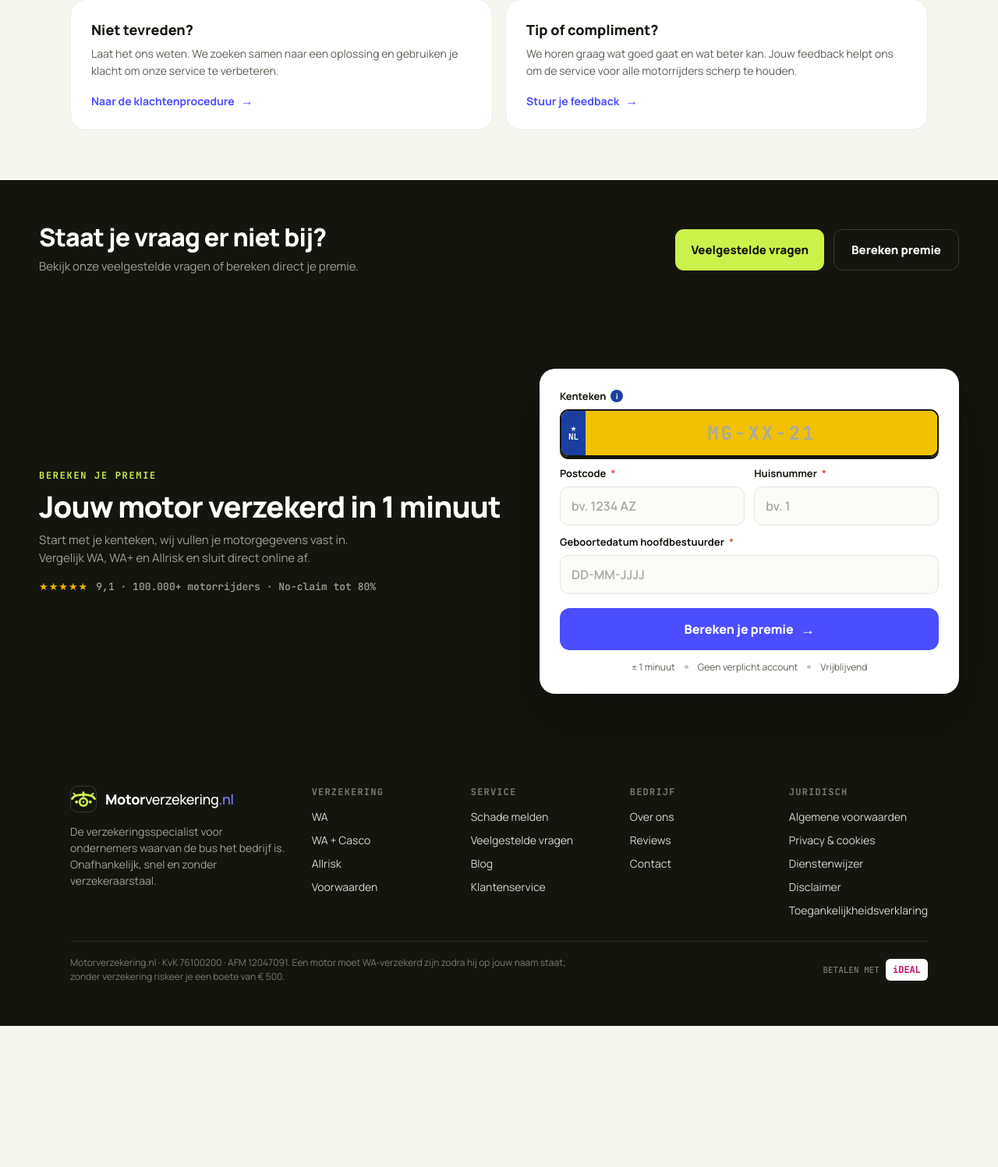
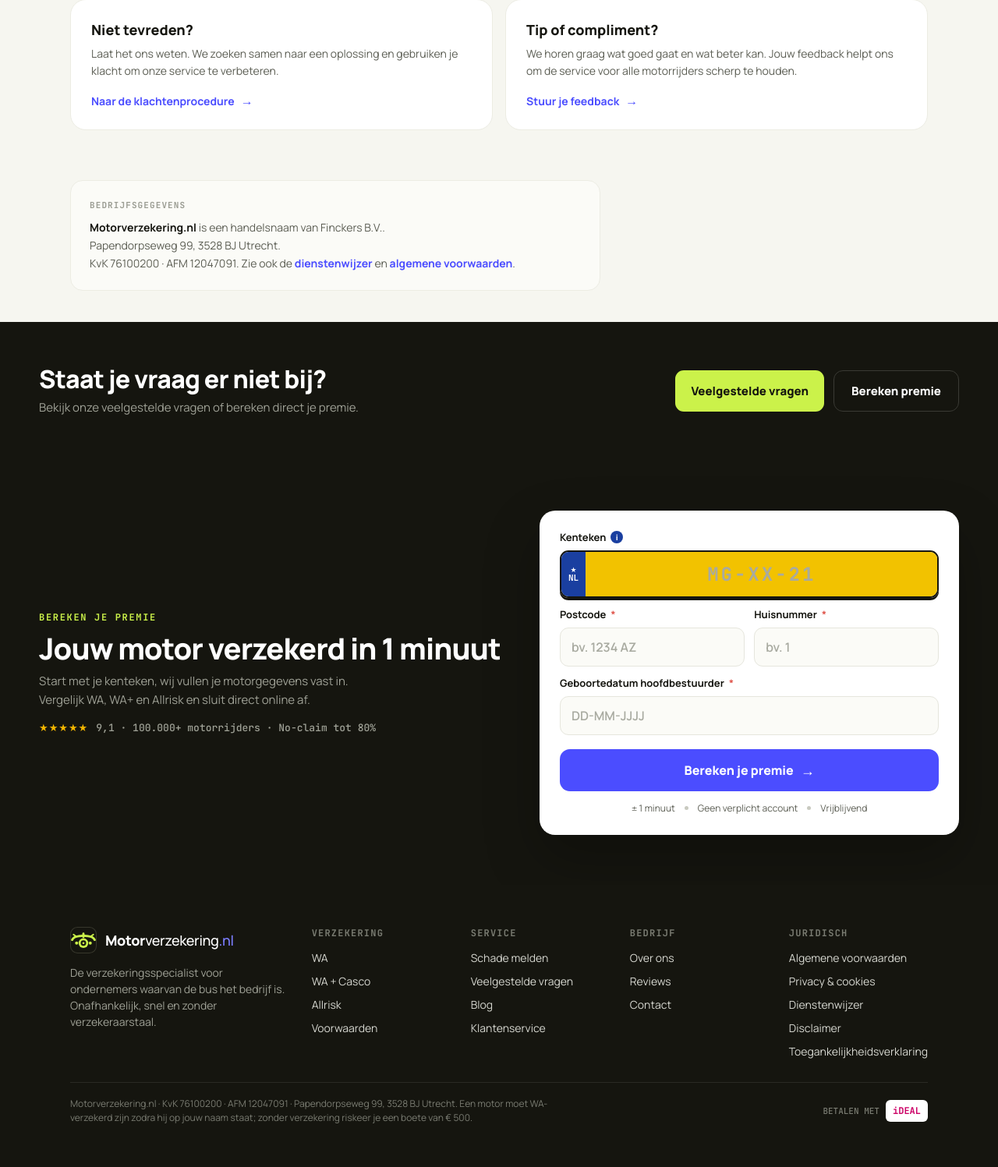
Before and after one commit to robinvandenbosch82/Motorverzekeringnl, a Django app: page /klantenservice/ in a window 1280 px wide. Shown: the part 1772-3269 px from the top of the page at 78% size. Before the commit the page ends 3088 px from the top, so only its background shows below. Run offline with Django 5.2, Linux system fonts and the light colour scheme; data comes from the database, SQL or seed files in the repository; data that the repository does not hold is empty; parts of the project's set-up code (start-up, migrations or seed data) failed here and were passed over; some libraries are stand-ins or nearby versions.

Commit message:
Bedrijfsgegevens (naam · KvK · AFM · adres) overal waar het telt
Consistent uit SiteSettings (één bron):
- Footer: adres toegevoegd naast KvK + AFM (Papendorpseweg 99, 3528 BJ Utrecht).
- Klantenservice: nieuw 'BEDRIJFSGEGEVENS'-blok (handelsnaam van Finckers B.V.,
  adres, KvK/AFM/Kifid + links naar dienstenwijzer/algemene voorwaarden).
- Algemene voorwaarden: AFM 12047091 toegevoegd bij KvK; seed-marker
  "(KvK 76100200)." pusht dit eenmalig naar bestaande DB (zelf-limiterend).
- llms.txt: 'Over ons'-blok bevatte adres/AFM/KvK al.

check_pages 8/8, 44 tests groen.

Co-Authored-By: Claude Opus 4.8 <noreply@anthropic.com>

```diff
--- a/templates/pages/klantenservice.html
+++ b/templates/pages/klantenservice.html
@@ -108,6 +108,16 @@
     </div>
   </div>
 
+  {# ── Bedrijfsgegevens (handelsnaam · KvK · AFM · adres, uit SiteSettings) ── #}
+  <div class="mv-wrap" style="padding:0 clamp(18px,4vw,40px) clamp(24px,4vw,40px)">
+    <div style="border:1.5px solid #ECECE3;background:#FBFBF7;border-radius:16px;padding:22px 24px;font-size:14px;line-height:1.65;color:#5C5E54;max-width:680px">
+      <div style="font-family:'JetBrains Mono';font-size:11px;font-weight:700;letter-spacing:.1em;color:#9A9C92;margin-bottom:8px">BEDRIJFSGEGEVENS</div>
+      <strong style="color:#15150F">{{ site_name }}</strong>{% if site.legal_naam %} is een handelsnaam van {{ site.legal_naam }}{% endif %}.{% if site.adres_straat %}<br>{{ site.adres_straat }}, {{ site.adres_postcode }} {{ site.adres_plaats }}.{% endif %}<br>
+      {% if site.kvk_nummer %}KvK {{ site.kvk_nummer }}{% endif %}{% if site.afm_nummer %} · AFM {{ site.afm_nummer }}{% endif %}{% if site.kifid_nummer %} · Kifid {{ site.kifid_nummer }}{% endif %}.
+      Zie ook de <a href="/dienstenwijzer/" class="mv-link" style="font-size:14px">dienstenwijzer</a> en <a href="/algemene-voorwaarden/" class="mv-link" style="font-size:14px">algemene voorwaarden</a>.
+    </div>
+  </div>
+
   {# ── CTA ── #}
   <section class="mv-band--ink" style="padding:clamp(36px,5vw,56px) clamp(18px,4vw,40px)">
     <div class="mv-wrap" style="display:flex;flex-wrap:wrap;gap:24px;align-items:center;justify-content:space-between">
--- a/templates/partials/mv_footer.html
+++ b/templates/partials/mv_footer.html
@@ -32,7 +32,7 @@
     </div>
     <div style="height:1px;background:#2A2A24;margin:30px 0 18px"></div>
     <div class="mv-footbar">
-      <div style="font-size:12px;color:#7A7C72;line-height:1.5;max-width:640px">Motorverzekering.nl{% if site.kvk_nummer %} · KvK {{ site.kvk_nummer }}{% endif %}{% if site.afm_nummer %} · AFM {{ site.afm_nummer }}{% endif %}. Een motor moet WA-verzekerd zijn zodra hij op jouw naam staat; zonder verzekering riskeer je een boete van € 500.</div>
+      <div style="font-size:12px;color:#7A7C72;line-height:1.5;max-width:640px">{{ site_name }}{% if site.kvk_nummer %} · KvK {{ site.kvk_nummer }}{% endif %}{% if site.afm_nummer %} · AFM {{ site.afm_nummer }}{% endif %}{% if site.adres_straat %} · {{ site.adres_straat }}, {{ site.adres_postcode }} {{ site.adres_plaats }}{% endif %}. Een motor moet WA-verzekerd zijn zodra hij op jouw naam staat; zonder verzekering riskeer je een boete van € 500.</div>
       <div style="display:flex;align-items:center;gap:8px">
         <span style="font-size:11px;color:#7A7C72;font-family:'JetBrains Mono'">BETALEN MET</span>
         <span class="mv-ideal">iDEAL</span>
```
Also changed, not shown: core/management/commands/seed_content.py (+5 -2 lines).
